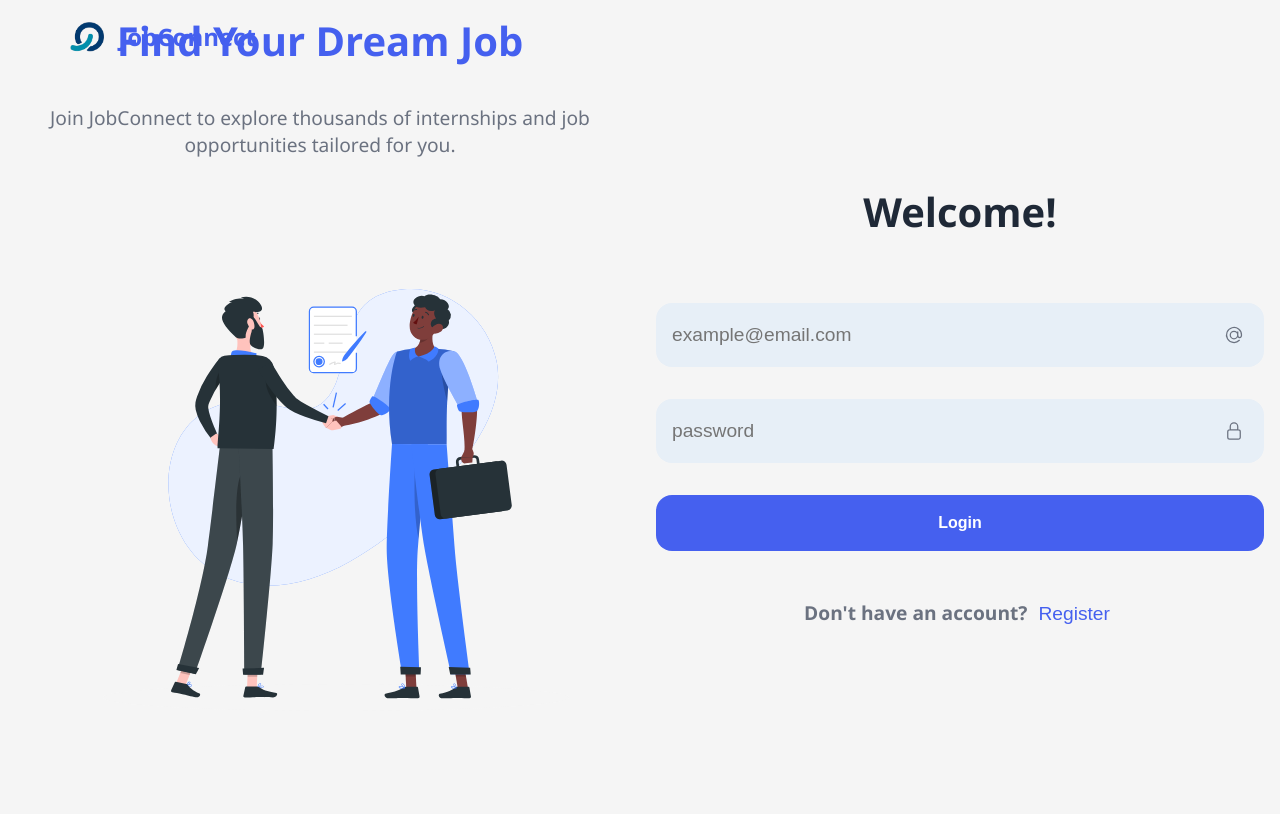
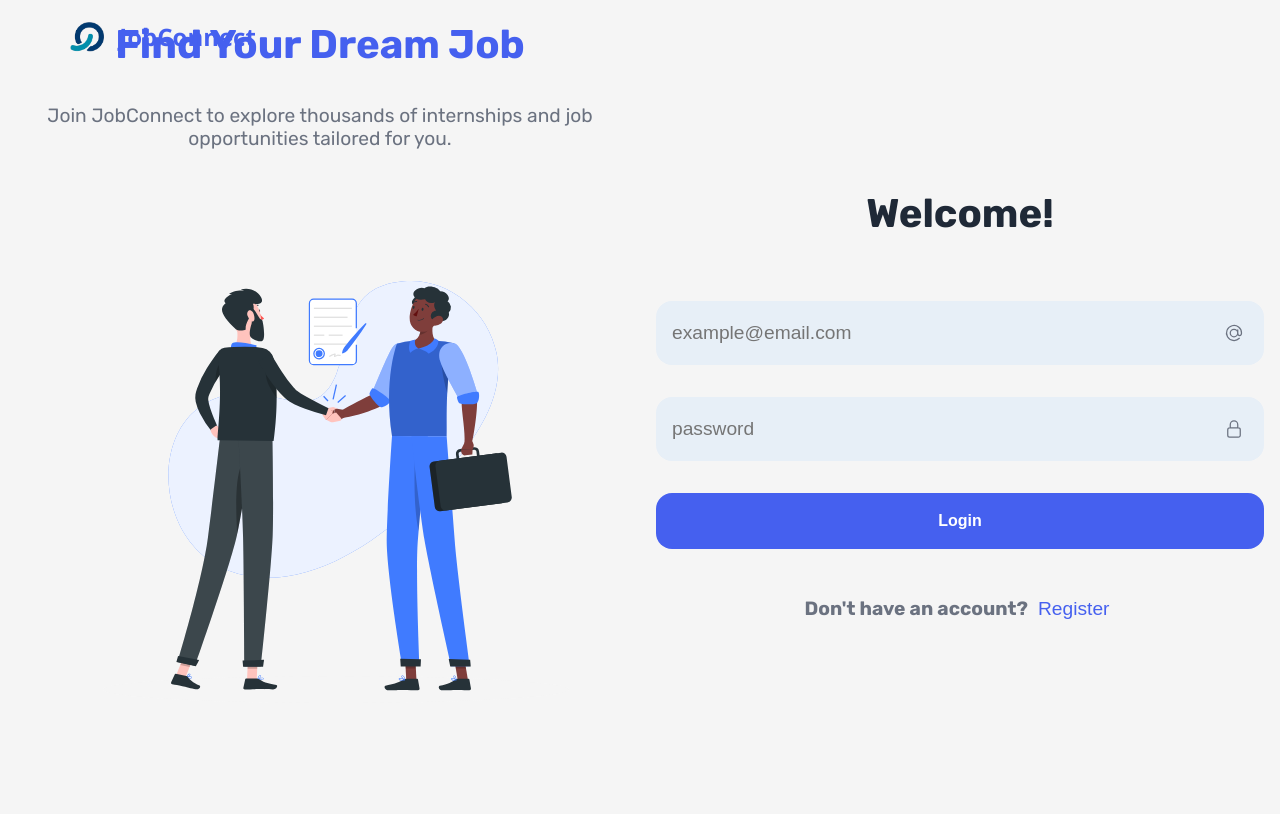
Before and after one commit to MazenMDev/internship-job-portal, a PHP site: page /pages/login.html in a window 1280 px wide. After the commit the page ends 691 px from the top, so only its background shows below. Run offline with PHP 8.4, Linux system fonts and the light colour scheme.

Commit message:
change font

```diff
--- a/assets/css/login.css
+++ b/assets/css/login.css
@@ -4,7 +4,7 @@ body {
   margin: 0;
   overflow: visible;
   display: flex;
-  font-family: "Segoe UI", Tahoma, Geneva, Verdana, sans-serif;
+  font-family:  var(--main-font-family);
 }
 
 
@@ -173,14 +173,13 @@ h1 {
 .reg {
   display: flex;
   flex-direction: column;
-  gap: 0.65rem;
+  gap: 0.5rem;
   text-align: left;
 }
 .reg label {
   font-size: 0.9rem;
   font-weight: 500;
-  color: white;
-  text-shadow: 1px 1px 4px rgba(0,0,0,1);
+  color: var(--text-muted);
   margin-left: 0.3rem;
 }
 
--- a/assets/css/main.css
+++ b/assets/css/main.css
@@ -1,3 +1,4 @@
+@import url('https://fonts.googleapis.com/css2?family=Rubik:wght@400;500;600;700&display=swap');
 :root {
     --background-color: #f5f5f5;
     --text-color: #1f2937;
@@ -11,6 +12,8 @@
     --box-color: #e7eff7;
     --primary-color: #4560ef;
     --secondary-color: #d97706;
+
+    --main-font-family: 'Rubik', sans-serif;
 }
 
 .darkmode {
--- a/pages/login.html
+++ b/pages/login.html
@@ -27,8 +27,8 @@
     </div>
 
 
-    <hr class="separator"/>
     <div class="container">
+      <hr class="separator"/>
       <h1 id="title">Welcome!</h1>
       <form id="form">
         <div class="inp" id="email-div">
```
